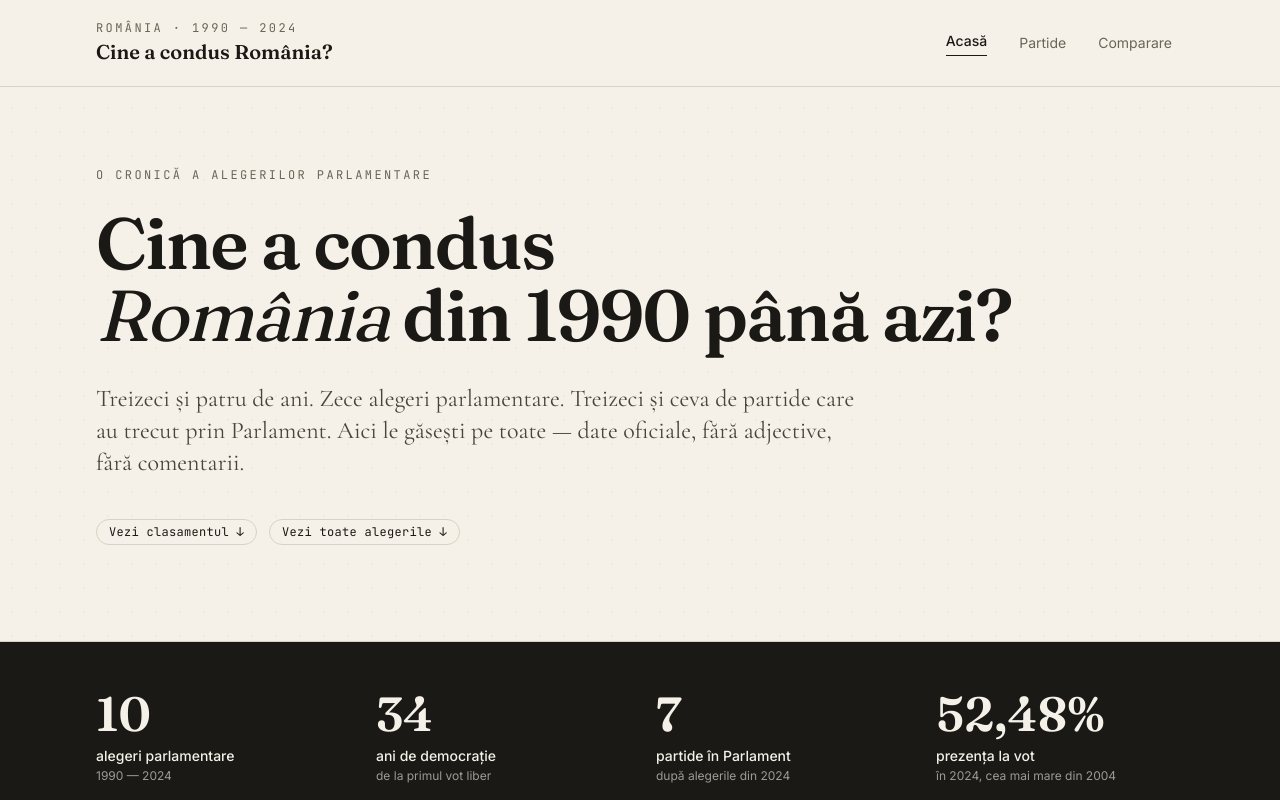
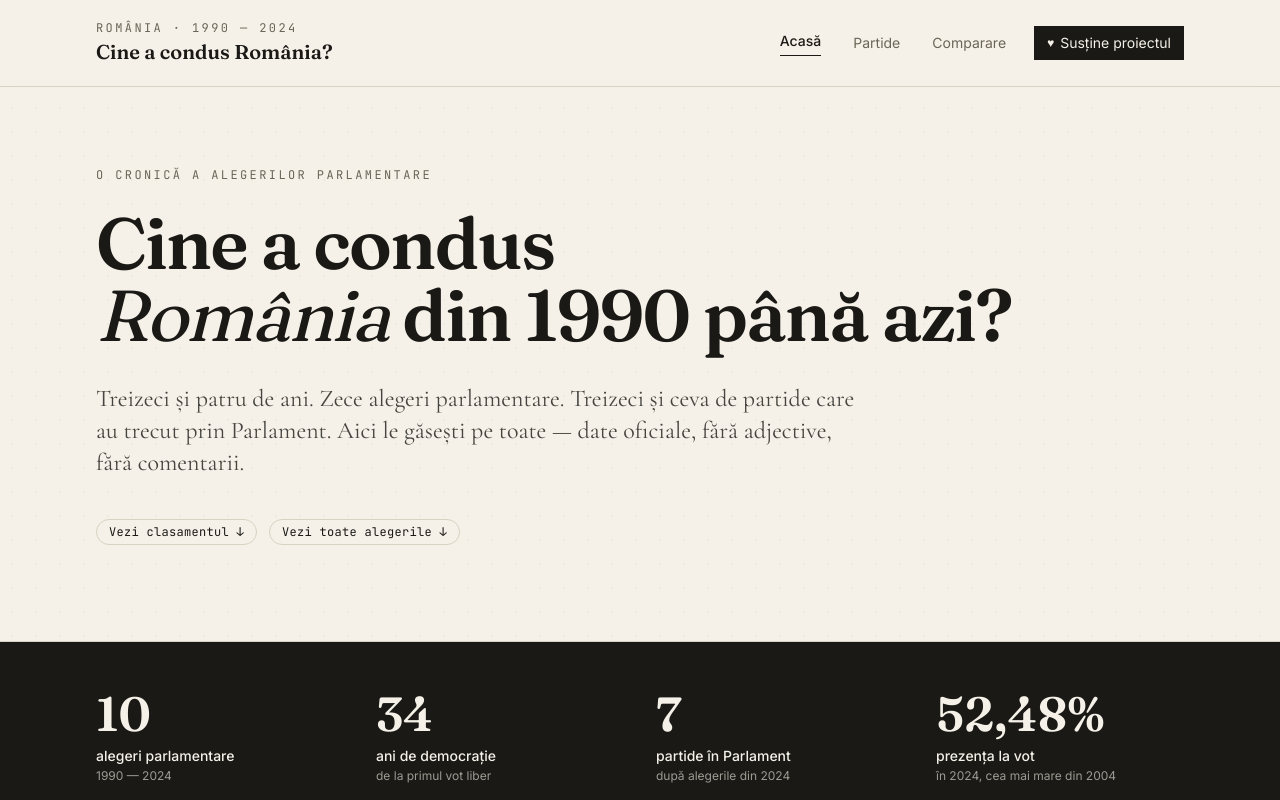
Before and after one commit to videne/cine-a-condus-romania, a React (Vite) app: page / in a window 1280 px wide. Shown: the top 800 px of the page. Built offline with nearby package versions, Linux system fonts and the light colour scheme.

Commit message:
Add files via upload

```diff
--- a/src/App.jsx
+++ b/src/App.jsx
@@ -56,6 +56,24 @@ function Header() {
               </Link>
             );
           })}
+          <a
+            href="https://www.buymeacoffee.com/2AQsWGnJNC"
+            target="_blank"
+            rel="noopener noreferrer"
+            className="hidden sm:inline-flex items-center gap-1.5 ml-2 px-3 py-1.5 text-sm border border-ink bg-ink text-paper hover:bg-paper hover:text-ink transition-colors"
+          >
+            <span className="text-xs">♥</span>
+            Susține proiectul
+          </a>
+          <a
+            href="https://www.buymeacoffee.com/2AQsWGnJNC"
+            target="_blank"
+            rel="noopener noreferrer"
+            aria-label="Susține proiectul"
+            className="sm:hidden inline-flex items-center justify-center ml-2 w-9 h-9 border border-ink bg-ink text-paper hover:bg-paper hover:text-ink transition-colors"
+          >
+            ♥
+          </a>
         </nav>
       </div>
     </header>
@@ -75,6 +93,20 @@ function Footer() {
             Proiect neutru politic · Doar cifre · Fără comentarii.
           </div>
         </div>
+        <div className="mt-8 pt-6 border-t border-rule flex flex-col sm:flex-row sm:items-center sm:justify-between gap-3 text-xs">
+          <div className="text-muted">
+            Proiectul este gratuit și fără reclame.
+          </div>
+          <a
+            href="https://www.buymeacoffee.com/2AQsWGnJNC"
+            target="_blank"
+            rel="noopener noreferrer"
+            className="inline-flex items-center gap-1.5 text-ink hover:text-accent transition-colors font-medium"
+          >
+            <span>♥</span>
+            Susține proiectul pe Buy Me a Coffee →
+          </a>
+        </div>
       </div>
     </footer>
   );
```
